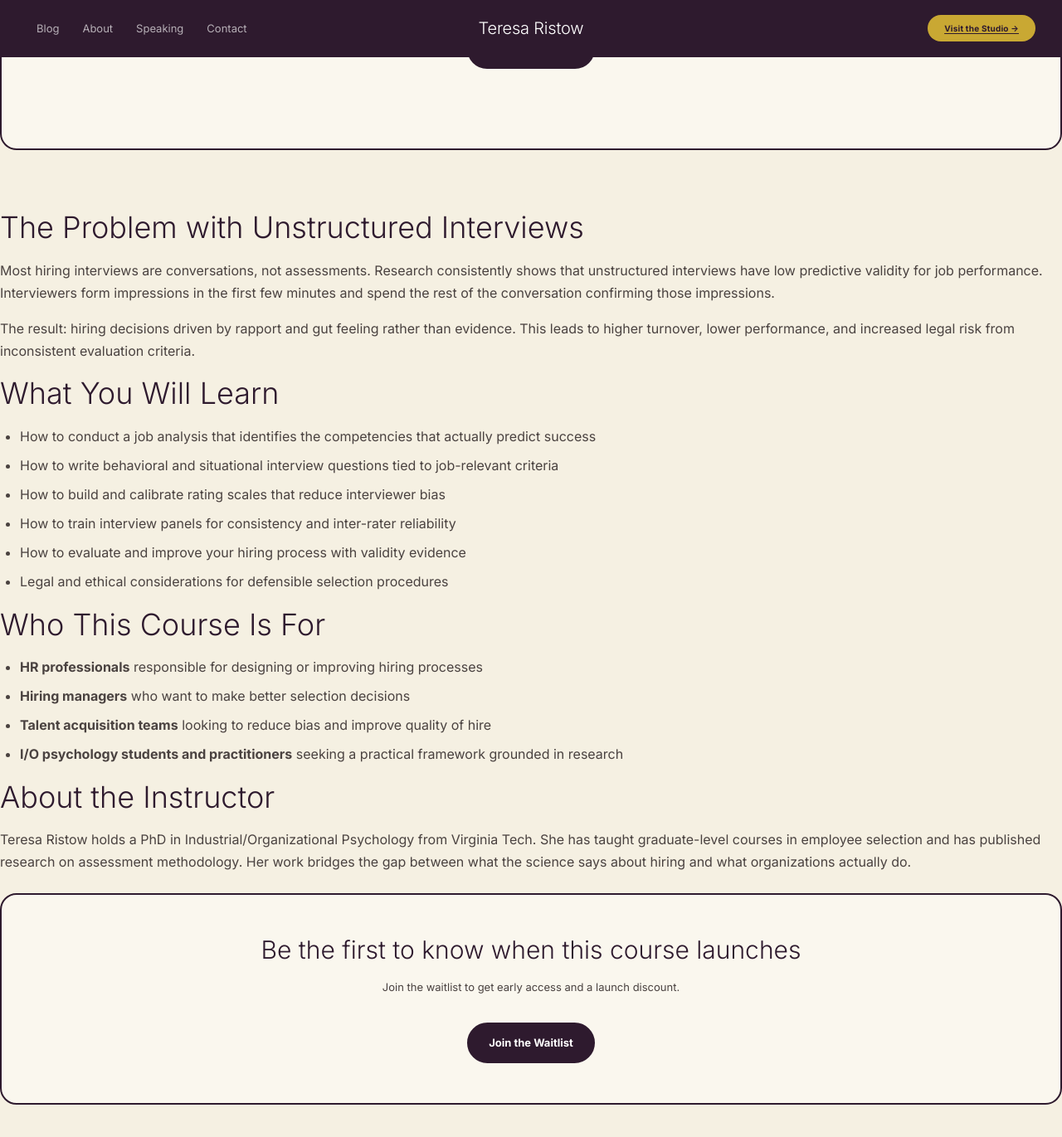
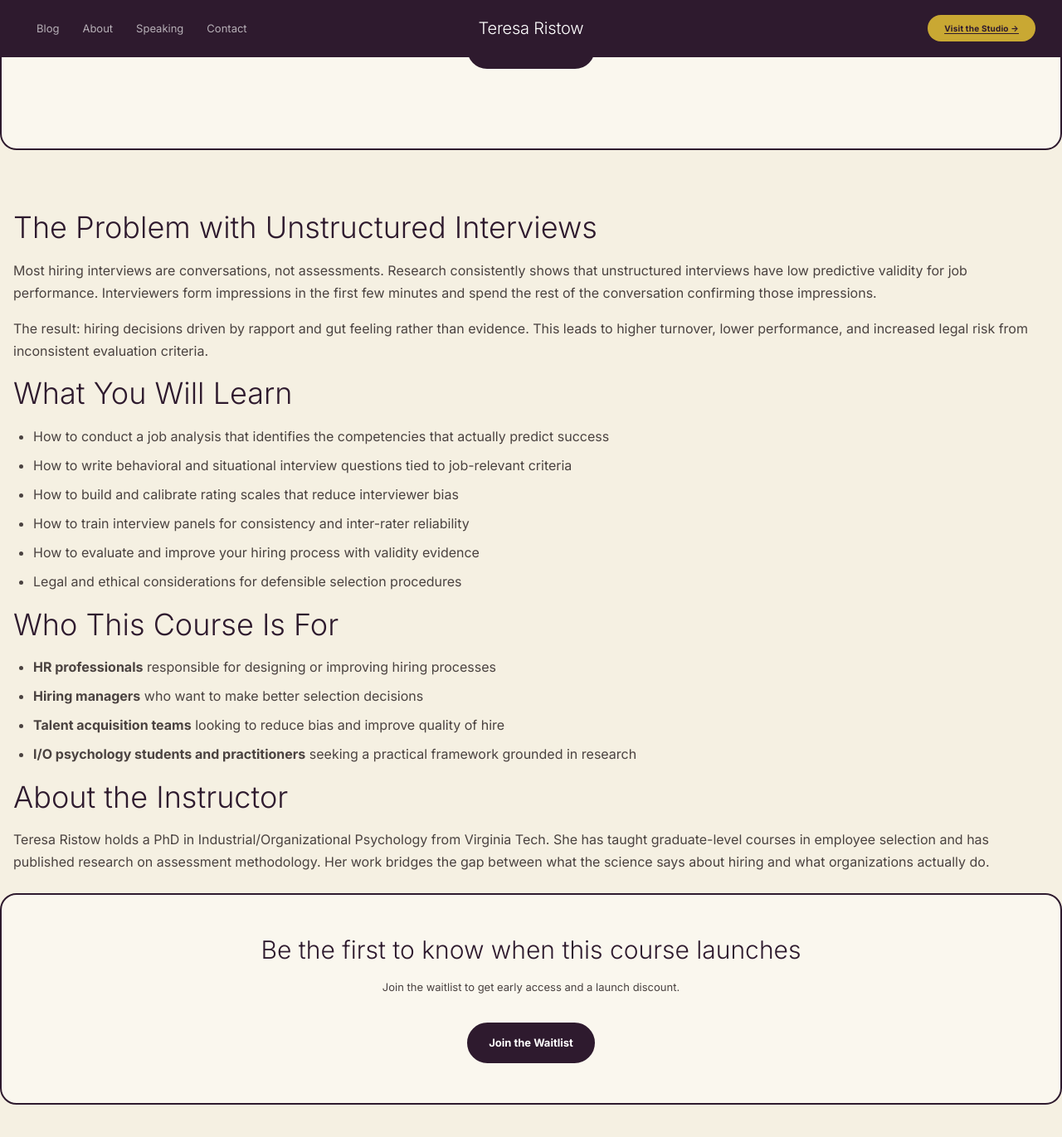
Before and after one commit to christopher-at-loom/teresa-ristow-io, a Jekyll site: the page built from pages/structured-hiring.html, in a window 1280 px wide and 1400 px high, scrolled down 331 px. Shown: the top 1371 px of the window at 83% size. Built offline with Jekyll 4.4.1, drawn with Linux system fonts in a browser that asks for light colours.

Commit message:
Add padding to landing section for improved layout

```diff
--- a/assets/css/style.css
+++ b/assets/css/style.css
@@ -1013,6 +1013,11 @@ hr {
    12. Landing Page Styles
    ========================================================================== */
 
+.landing-section {
+  padding-left: var(--space-4);
+  padding-right: var(--space-4);
+}
+
 .landing__content {
   padding: var(--space-12) 0;
 }
```
